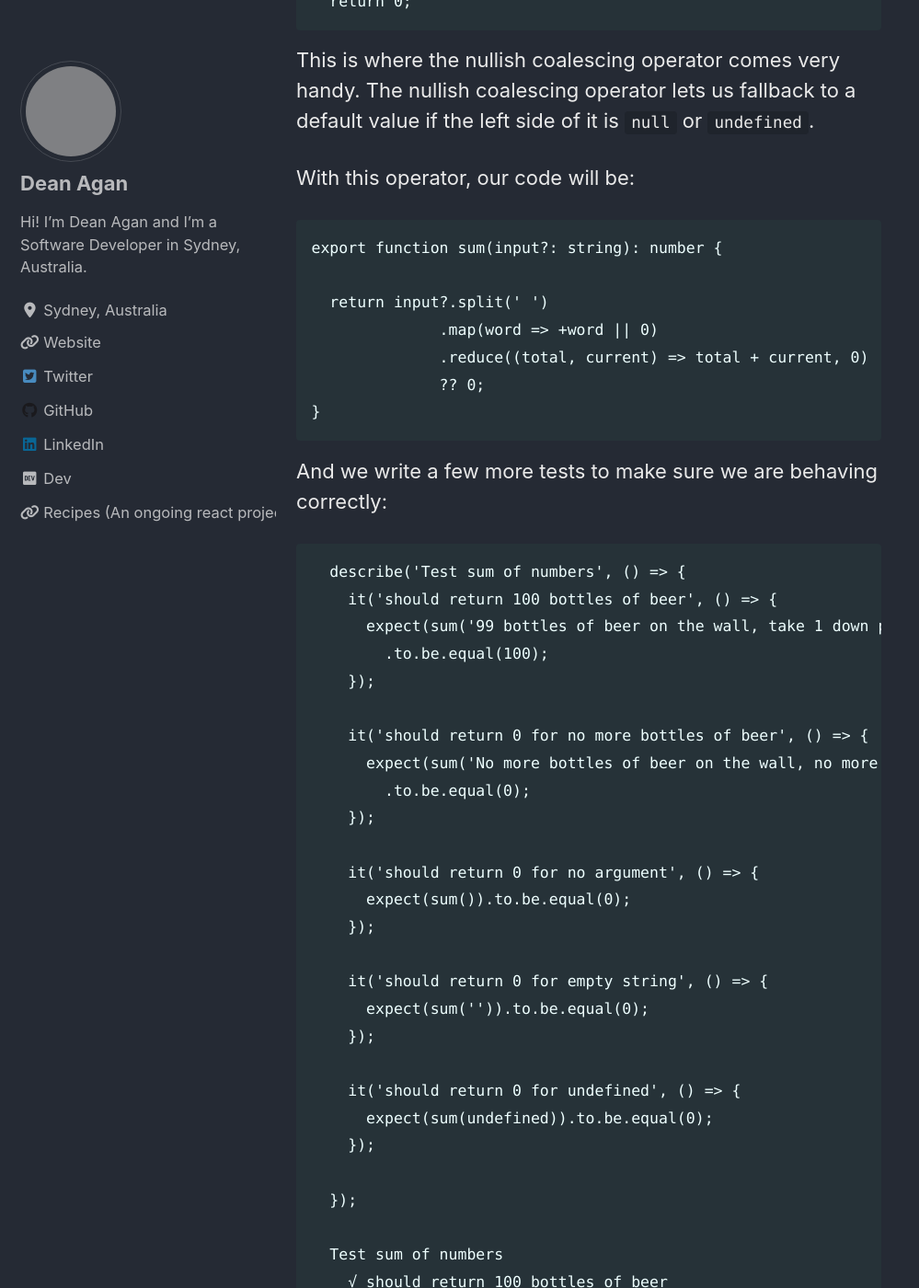
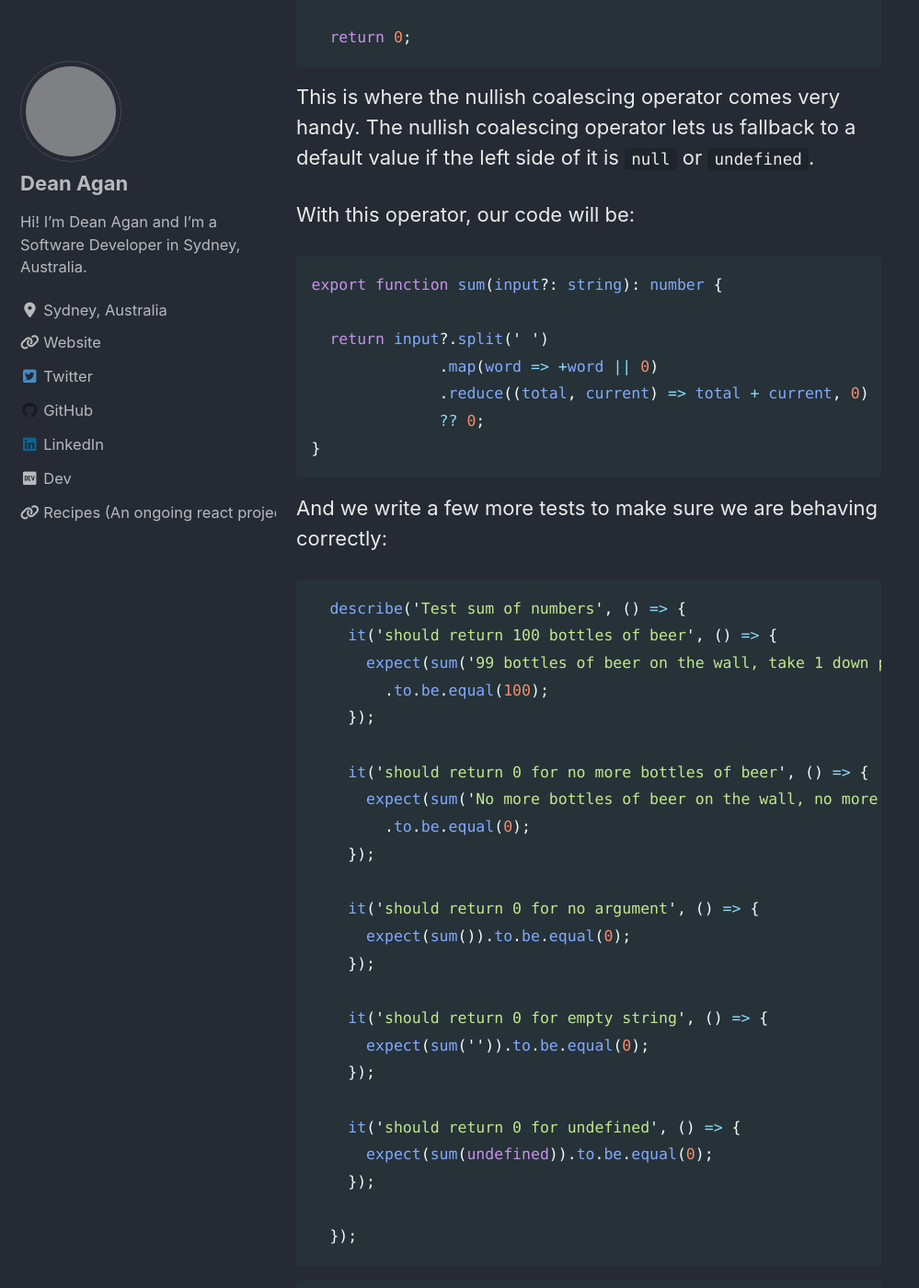
Before and after one commit to deanagan/deanagan.github.io, a Jekyll site: the page built from _posts/2020-09-03-Discovering-Typescript-Operators.md, in a window 1280 px wide and 1400 px high, scrolled down 4674 px. Shown: the whole window at 92% size, without its empty margins (0-999 px from the left). Built offline with Jekyll 4.4.1, drawn with Linux system fonts in a browser that asks for light colours; cached includes are drawn as plain includes; nearby versions of some CDN libraries; some of the changed text lies outside the part shown; grey boxes are pictures that could not be loaded.

Commit message:
Update post to have proper syntax highlighting

````diff
--- a/_posts/2020-09-03-Discovering-Typescript-Operators.md
+++ b/_posts/2020-09-03-Discovering-Typescript-Operators.md
@@ -27,7 +27,7 @@ We want the function to return 100, where 99 and 1 are added together.
 
 So in a map-reduce approach, this is my solution. (Also, as a first step, we had to split the string using space as a delimiter.).
 
-```
+```javascript
 export function sum(input: string): number {
   return input.split(' ')
               .map(word => Number(word) || 0)
@@ -36,7 +36,7 @@ export function sum(input: string): number {
 ```
 
 So to make sure our function is correct, we write a couple of tests:
-```
+```javascript
   describe('Test sum of numbers', () => {
     it('should return 100 bottles of beer', () => {
       expect(sum('99 bottles of beer on the wall, take 1 down pass it around'))
@@ -48,7 +48,8 @@ So to make sure our function is correct, we write a couple of tests:
         .to.be.equal(0);
     });
   });
-
+```
+```
   Test sum of numbers
     √ should return 100
     √ should return 0 for no more bottles of beer
@@ -63,7 +64,7 @@ So to make sure our function is correct, we write a couple of tests:
 The `Number` function was my typical way to go in Typescript. But I discovered that we can also use the shorter unary plus operator.
 
 With that, we modify our code so it is shorter:
-```
+```javascript
 export function sum(input: string): number {
   return input.split(' ')
               .map(word => +word || 0)
@@ -77,7 +78,7 @@ Note that we've simply replaced `Number(word)` with just `+word`. It works just
 So what if the requirements change where the input string is now optional? We have to now deal with the input possibly being `undefined`. Let's say, we just return `undefined` if there is no input string.
 
 With that, let's change our function:
-```
+```javascript
 export function sum(input?: string): number | undefined {
   if (input) {
     return undefined;
@@ -91,7 +92,7 @@ export function sum(input?: string): number | undefined {
 Notice, we also had to add `| undefined` for the return type as we want our return to be either a number or undefined.
 
 Adding a unit test for it, and we still pass:
-```
+```javascript
   describe('Test sum of numbers', () => {
     it('should return 100 bottles of beer', () => {
       expect(sum('99 bottles of beer on the wall, take 1 down pass it around'))
@@ -107,7 +108,8 @@ Adding a unit test for it, and we still pass:
       expect(sum()).to.be.undefined;
     });
   });
-
+```
+```
   Test sum of numbers
     √ should return 100 bottles of beer
     √ should return 0 for no more bottles of beer
@@ -118,7 +120,7 @@ Adding a unit test for it, and we still pass:
 ```
 
 And now comes the optional chaining operator. We can get rid of the `if` clause we added by using the optional chaining operator. This will make it cleaner.
-```
+```javascript
 export function sum(input?: string): number | undefined {
   return input?.split(' ')
               .map(word => +word || 0)
@@ -132,7 +134,7 @@ Optional chaining lets us write code that immediately stops running if we encoun
 ## Nullish Coalescing
 
 So now, a new requirement came in! Instead of returning `undefined`, we must return zero instead if there is no argument. To accomodate the new requirement, we've now changed our code to:
-```
+```javascript
 export function sum(input?: string): number {
   if (input) {
     return input.split(' ')
@@ -146,7 +148,7 @@ export function sum(input?: string): number {
 This is where the nullish coalescing operator comes very handy. The nullish coalescing operator lets us fallback to a default value if the left side of it is `null` or `undefined`.
 
 With this operator, our code will be:
-```
+```javascript
 export function sum(input?: string): number {
 
   return input?.split(' ')
@@ -157,7 +159,7 @@ export function sum(input?: string): number {
 ```
 
 And we write a few more tests to make sure we are behaving correctly:
-```
+```javascript
   describe('Test sum of numbers', () => {
     it('should return 100 bottles of beer', () => {
       expect(sum('99 bottles of beer on the wall, take 1 down pass it around'))
@@ -182,7 +184,8 @@ And we write a few more tests to make sure we are behaving correctly:
     });
 
   });
-
+```
+```
   Test sum of numbers
     √ should return 100 bottles of beer
     √ should return 0 for no more bottles of beer
````
